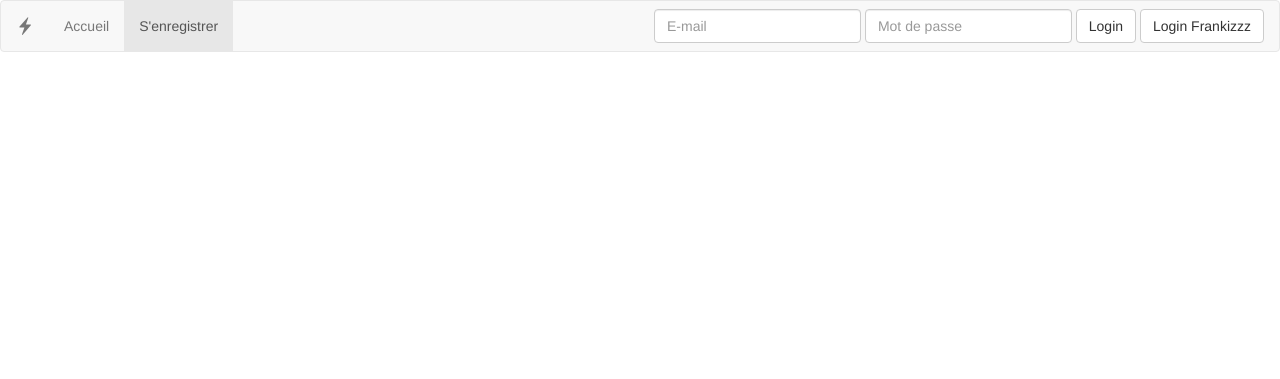
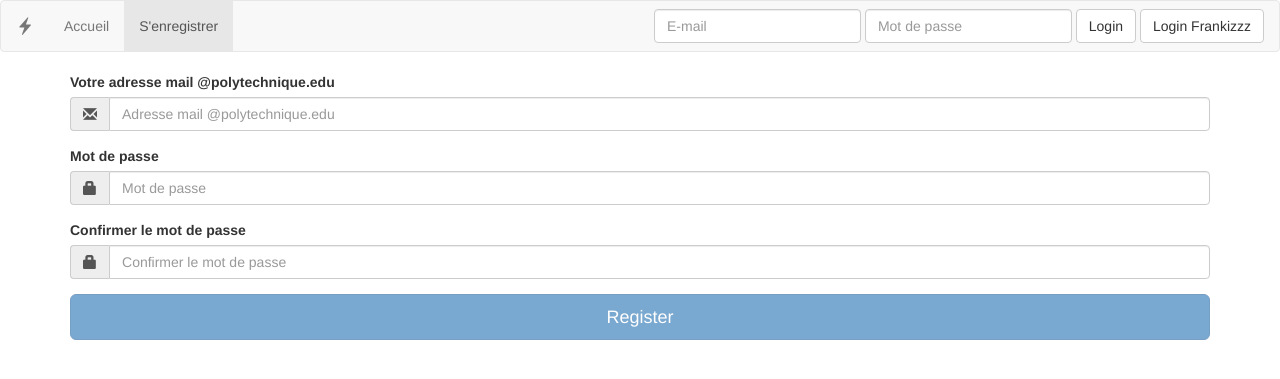
Before and after one commit to Mrktn/shotgun.bin, a PHP site: page /index.php?activePage=register in a window 1280 px wide. Shown: the top 379 px of the page. Run offline with PHP 8.4, Linux system fonts and the light colour scheme.

Commit message:
Petits messages à la connexion / à l'enregistrement. Début de la migration vers mysqli car je suis passé à PHP 7.

```diff
--- /dev/null
+++ b/content_info.php
@@ -0,0 +1,6 @@
+<?php
+echo '
+<div class="alert alert-success">
+  <strong>Succès</strong> ' . (isset($_GET['msg']) ? $_GET['msg'] : "Rien à afficher !") .
+'</div>';
+?>
--- a/content_register.php
+++ b/content_register.php
@@ -1,5 +1,70 @@
 <?php
 
+if(isset($_POST['submittedRegister']))
+{
+    if(($_POST["inputPasswordRegister"] != $_POST["inputPasswordConfirmRegister"]) || !preg_match("/.+@polytechnique\.edu/", $_POST["inputEmailRegister"]))
+    {
+        header('Location: index.php?activePage=error&msg=Merci de ne pas essayer de nous hacker ¯\_(ツ)_/¯');
+    }
+    else
+    {
+        $mysqli = Database::connect();
 
+        $password = $mysqli->real_escape_string($_POST['inputPasswordRegister']);
+        $email = $mysqli->real_escape_string($_POST['inputEmailRegister']);
 
+        // Clé secrète de l'utilisateur, en théorie pour vérifier l'adresse mail
+        $key = md5($password . $email . date('mY'));
+
+        if(utilisateur::insererUtilisateur($mysqli, $email, 0, $key, $password, 0))
+        {
+            header('Location: index.php?activePage=info&msg=Votre compte a été créé, vous pouvez maintenant vous connecter !');
+        }
+    }
+}
+else
+{
+    echo <<<END
+<div class="container">
+    <form data-toggle="validator" role="form" id='register' action='index.php?activePage=register' method='post'>
+        <input type='hidden' name='submittedRegister' id='submittedRegister' value='1'/>
+        <div class="form-group">
+            <label for="email" class="cols-sm-2 control-label">Votre adresse mail @polytechnique.edu</label>
+            <div class="cols-sm-10">
+                <div class="input-group">
+                    <span class="input-group-addon"><i class="glyphicon glyphicon-envelope" aria-hidden="true"></i></span>
+                    <input pattern=".+@polytechnique\.edu" class="form-control" name="inputEmailRegister" placeholder="Adresse mail @polytechnique.edu" data-error="Seules les adresses en polytechnique.edu sont tolérées" required/>
+                </div>
+            </div>
+        </div>
+
+        <div class="form-group">
+            <label for="password" class="cols-sm-2 control-label">Mot de passe</label>
+            <div class="cols-sm-10">
+                <div class="input-group">
+                    <span class="input-group-addon"><i class="glyphicon glyphicon-lock" aria-hidden="true"></i></span>
+                    <input pattern=".+" type="password" data-minlength="6" class="form-control" name="inputPasswordRegister" id="inputPasswordRegister" placeholder="Mot de passe" required/>
+                </div>
+            </div>
+        </div>
+
+        <div class="form-group">
+            <label for="confirm" class="cols-sm-2 control-label">Confirmer le mot de passe</label>
+            <div class="cols-sm-10">
+                <div class="input-group">
+                    <span class="input-group-addon"><i class="glyphicon glyphicon-lock" aria-hidden="true"></i></span>
+                    <input pattern=".+" type="password" class="form-control" id="inputPasswordConfirmRegister" name="inputPasswordConfirmRegister" data-match="#inputPasswordRegister" data-match-error="Les deux mots de passe ne coïncident pas" placeholder="Confirmer le mot de passe" required/>
+                </div>
+                <div class="help-block with-errors"></div>
+            </div>
+        </div>
+
+        <div class="form-group ">
+            <button type="submit" class="btn btn-primary btn-lg btn-block login-button">Register</button>
+        </div>
+
+    </form>
+</div>
+END;
+}
 ?>
--- a/database.php
+++ b/database.php
@@ -5,21 +5,32 @@ class Database
 
     public static function connect()
     {
-        $dsn = 'mysql:dbname=shotgun;host=127.0.0.1';
-        $user = 'root';
-        $password = '';
-        $dbh = null;
-        try
+        $mysqli = new mysqli("127.0.0.1", "root", "", "shotgun");
+        /* $dsn = 'mysql:dbname=shotgun;host=127.0.0.1';
+          $user = 'root';
+          $password = '';
+          $dbh = null; */
+
+        if($mysqli->connect_errno)
+        {
+            echo "Echec lors de la connexion à MySQL : (" . $mysqli->connect_errno . ") " . $mysqli->connect_error;
+        }
+
+        else
+        {
+            return $mysqli;
+        }
+        /*try
         {
             $dbh = new PDO($dsn, $user, $password, array(PDO::MYSQL_ATTR_INIT_COMMAND => "SET NAMES utf8"));
             $dbh->setAttribute(PDO::ATTR_ERRMODE, PDO::ERRMODE_EXCEPTION);
         }
-        catch (PDOException $e)
+        catch(PDOException $e)
         {
             echo 'Connexion échouée : ' . $e->getMessage();
             exit(0);
         }
-        return $dbh;
+        return $dbh;*/
     }
 
 }
--- a/globalvar.php
+++ b/globalvar.php
@@ -2,7 +2,7 @@
 
 
 // Quel est le titre à afficher dans la barre de navigation ?
-$title = array("index" => "shotgun.bin", "register" => "S'enregistrer", "error" => "Erreur");
+$title = array("index" => "shotgun.bin", "register" => "S'enregistrer", "error" => "Erreur", "info" => "Information");
 
 // Quel est le nom de chaque page dans la navbar ?
 $titleNavbar = array("index" => "Accueil", "register" => "S'enregistrer", "placeholderloggedin" => "Réservé aux utilisateurs enregistrés");
@@ -15,10 +15,10 @@ $navbarLoggedOut = array("index", "register");
 $navbarLoggedIn = array("index", "placeholderloggedin");
 
 // Quelles sont les pages que je suis autorisé à voir en étant logged out ?
-$authorizedLoggedOut = array("index", "register", "error");
+$authorizedLoggedOut = array("index", "register", "error", "info");
 
 // Quelles sont les pages que je suis autorisé à voir en étant logged in ?
-$authorizedLoggedIn = array("index", "error", "placeholerloggedin");
+$authorizedLoggedIn = array("index", "error", "placeholerloggedin", "info");
 
 // $accessibleSimpleUser['une page d'admin'] = false
-$accessibleSimpleUser = array("index" => true, "register" => true, "error" => true);
+$accessibleSimpleUser = array("index" => true, "register" => true, "error" => true, "info" => true);
--- a/index.php
+++ b/index.php
@@ -17,7 +17,7 @@ if (!isset($_SESSION['initiated']))
 <?php
 
 require('database.php');
-$dbh = Database::connect();
+$mysqli = Database::connect();
 require('logInOut.php');
 require('printForm.php');
 require('globalvar.php');
@@ -30,7 +30,7 @@ require('globalvar.php');
 if (isset($_GET['todo']) && ($_GET['todo'] == 'login'))
 {
     //tentative de connexion , on a alors accès à ce qui a été entré via POST
-    logIn($dbh);
+    logIn($mysqli);
 }
 if (isset($_GET['todo']) && $_GET['todo'] == 'logout')
 {
@@ -49,8 +49,8 @@ if (isset($_GET['activePage']))
     if(!array_key_exists($_GET['activePage'], $title))
     {
         // Recharge la page mais avec activePage=index
-        echo "ça n'existe pas, " . $_GET['activePage'];
-        //header('Location: index.php?activePage=index');
+        //echo "ça n'existe pas, " . $_GET['activePage'];
+        header('Location: index.php?activePage=index');
     }
 
     // Sinon, c'est une page qui existe
@@ -63,6 +63,15 @@ if (isset($_GET['activePage']))
             generateNavBar($_GET['activePage'], isset($_SESSION['loggedIn']));
 
             require('content_error.php');
+        }
+
+        // Ici on gère les informations à l'utilisateur
+        else if($_GET['activePage'] == 'info')
+        {
+            generateHTMLHeader("Information");
+            generateNavBar($_GET['activePage'], isset($_SESSION['loggedIn']));
+
+            require('content_info.php');
         }
         //echo "La clé existe <br/>";
         // Si l'utilisateur est logué et la page est accessible aux utilisateur logués
--- a/logInOut.php
+++ b/logInOut.php
@@ -3,14 +3,15 @@
 require('utilisateur.php');
 
 // opérations sur la base
-function logIn($dbh)
+function logIn($mysqli)
 { // Test si le nom de compte et mot de passe sont corrects
     //print_r($_POST);
-    $user = utilisateur::getUtilisateur($dbh, $_POST['mail']);
-    $test = utilisateur::testerMdp($dbh, $user, $_POST['password']);
-    if ($test)
+    $user = utilisateur::getUtilisateur($mysqli, $_POST['mail']);
+    $test = utilisateur::testerMdp($mysqli, $user, $_POST['password']);
+    if($test)
     {
         $_SESSION['loggedIn'] = true; // la variable va persister au fur et à mesure de la navigation
+        header('Location: index.php?activePage=info&msg=Vous êtes maintenant connecté !');
     }
     else
     {
--- a/printForm.php
+++ b/printForm.php
@@ -83,11 +83,11 @@ END;
     // Contestable, on peut aussi ne pas mettre de focus.
     if($loggedin)
     {
-        generateNavBarLoggedIn($activePage == 'error' ? 'index' : $activePage);
+        generateNavBarLoggedIn($activePage == 'error' || $activePage == 'info' ? 'index' : $activePage);
     }
     else
     {
-        generateNavBarLoggedOut($activePage == 'error' ? 'index' : $activePage);
+        generateNavBarLoggedOut($activePage == 'error' || $activePage == 'info' ? 'index' : $activePage);
     }
 
     echo <<<END
--- a/utilisateur.php
+++ b/utilisateur.php
@@ -9,44 +9,46 @@ class utilisateur
     public $mdp;
     public $admin;
 
-    public static function insererUtilisateur($dbh, $mail, $active, $code_secret, $mdp, $admin)
+    public static function getUtilisateur($mysqli, $mail)
     {
-        if (!getUtilisateur($dbh, $mail))
+        $query = "SELECT * FROM `utilisateur` WHERE mail = \"" . $mail . "\";";
+
+        $result = $mysqli->query($query);
+        $object = $result->fetch_object('utilisateur');
+
+        return $object;
+    }
+    public static function insererUtilisateur($mysqli, $mail, $active, $code_secret, $mdp, $admin)
+    {
+        if(!utilisateur::getUtilisateur($mysqli, $mail))
         {
-            $sth = $dbh->prepare("INSERT INTO `utilisateur` (`mail`, `active`, `code_secret`, `mdp`, `admin`) VALUES(?,?,?,MD5(?),?)");
-            $sth->execute(array($mail, $active, $code_secret, $mdp, $admin));
+            $stmt = $mysqli->prepare("INSERT INTO `utilisateur` (`mail`, `active`, `code_secret`, `mdp`, `admin`) VALUES(?,?,?,MD5(?),?)");
+            $stmt->bind_param('sissi', $mail, $active, $code_secret, $mdp, $admin);
+            return ($stmt->execute());
         }
+
         else
         {
-            echo("L'utilisateur existe deja");
+            header('Location: index.php?activePage=error&msg=Il y a déjà un utilisateur enregitré avec cette adresse mail !');
         }
     }
 
-    public static function getUtilisateur($dbh, $mail)
-    { // renvoie l'utilisateur sous la classe utilisateur s'il existe et false sinon
-        $query = "SELECT * FROM `utilisateur` WHERE mail = ?;";
-        $sth = $dbh->prepare($query);
-        $sth->setFetchMode(PDO::FETCH_CLASS, 'utilisateur');
-        $sth->execute(array($mail));
-        $user = $sth->fetch(); // renvoi false si l'uilisateur n'existe pas
-        $sth->closeCursor();
-        return $user;
-    }
 
-    public static function testerMdp($dbh, $user, $mdp)
+
+    public static function testerMdp($mysqli, $user, $mdp)
     {
         return ($user && (md5($mdp) == $user->mdp));
     }
 
-    public static function getShotgun($dbh, $mail)
+    /*public static function getShotgun($mysqli, $mail)
     { // Donne la liste des shotguns auxquels participe l'utilisateur
         $query = "SELECT shotgun_event.* FROM inscription,shotgun_event WHERE mail_user =? AND shotgun_event.id = id_shotgun ";
-        $sth = $dbh->prepare($query);
+        $sth = $mysqli->prepare($query);
         $sth->setFetchMode(PDO::FETCH_CLASS, 'utilisateur');
         $sth->execute(array($mail));
         $user = $sth->fetchAll();
         $sth->closeCursor();
         return $user;
-    }
+    }*/
 
 }
```
